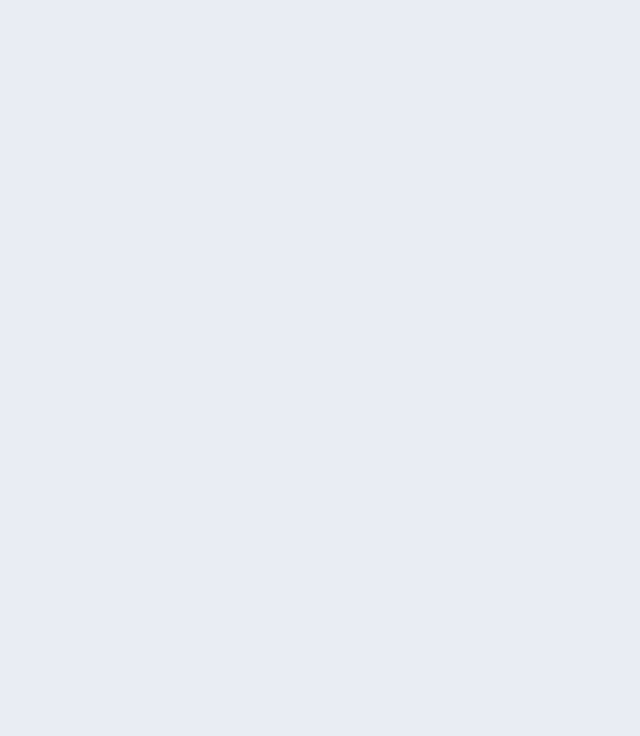
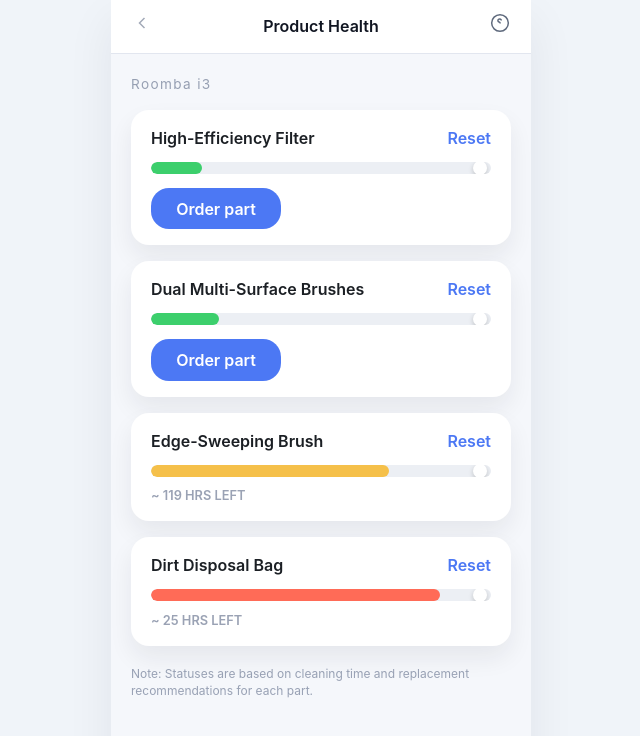
Before and after one commit to imilosk/roomba-net-ui, a Vue app: page /health in a window 1280 px wide. Before the commit this address had no page. Shown: the top 736 px of the page, without its empty margins (319-959 px from the left). Built offline with nearby package versions, Linux system fonts and the light colour scheme.

Commit message:
Add Product Health view and update routing in HomeView

```diff
--- a/src/router/index.ts
+++ b/src/router/index.ts
@@ -2,6 +2,7 @@
 import type { RouteRecordRaw } from 'vue-router'
 import HomeView from '../views/HomeView.vue'
 import ProductSettingsView from '../views/ProductSettingsView.vue'
+import ProductHealthView from '../views/ProductHealthView.vue'
 
 const routes: RouteRecordRaw[] = [
     {
@@ -13,6 +14,11 @@
         path: '/settings',
         name: 'settings',
         component: ProductSettingsView
+    },
+    {
+        path: '/health',
+        name: 'health',
+        component: ProductHealthView
     }
 ]
 
--- a/src/views/HomeView.vue
+++ b/src/views/HomeView.vue
@@ -4,7 +4,7 @@
 const router = useRouter()
 
 const quickLinks = [
-  { id: 'health', label: 'Product Health', icon: 'pulse', hasIndicator: true },
+  { id: 'health', label: 'Product Health', icon: 'pulse', hasIndicator: true, route: '/health' },
   { id: 'settings', label: 'Product Settings', icon: 'gear', route: '/settings' },
   { id: 'guide', label: "Owner's Guide", icon: 'book' },
   { id: 'help', label: 'Help', icon: 'lifebuoy' }
--- /dev/null
+++ b/src/views/ProductHealthView.vue
@@ -0,0 +1,260 @@
+<script setup lang="ts">
+import { useRouter } from 'vue-router'
+
+const router = useRouter()
+
+const parts = [
+  {
+    id: 'filter',
+    name: 'High-Efficiency Filter',
+    usagePercent: 15,
+    status: 'good',
+    canOrder: true,
+    canReset: true
+  },
+  {
+    id: 'brushes',
+    name: 'Dual Multi-Surface Brushes',
+    usagePercent: 20,
+    status: 'warning',
+    canOrder: true,
+    canReset: true
+  },
+  {
+    id: 'edge-brush',
+    name: 'Edge-Sweeping Brush',
+    usagePercent: 70,
+    status: 'good',
+    hoursLeft: '~ 119 HRS LEFT',
+    canReset: true
+  },
+  {
+    id: 'bag',
+    name: 'Dirt Disposal Bag',
+    usagePercent: 85,
+    status: 'critical',
+    hoursLeft: '~ 25 HRS LEFT',
+    canReset: true
+  }
+]
+
+const usageWidth = (percent: number) => `${Math.min(100, Math.max(0, percent))}%`
+const meterColor = (part: (typeof parts)[number]) => {
+  if (part.usagePercent < 70) return '#3ccf6c'
+  if (part.usagePercent < 80) return '#f5c04a'
+  return '#ff6b57'
+}
+
+function handleBack() {
+  router.back()
+}
+</script>
+
+<template>
+  <div class="health-screen">
+    <div class="health-shell">
+      <header class="health-header">
+        <button class="back-button" type="button" aria-label="Go back" @click="handleBack">
+          <svg viewBox="0 0 24 24" aria-hidden="true">
+            <path d="M15 6l-6 6 6 6" />
+          </svg>
+        </button>
+        <p class="health-title">Product Health</p>
+        <button class="help-button" type="button" aria-label="Help">
+          <svg viewBox="0 0 24 24" aria-hidden="true">
+            <path
+              d="M12 2a10 10 0 1010 10A10 10 0 0012 2zm0 14h0m.25-3.5a1.75 1.75 0 00-1.33-1.69 1.87 1.87 0 01-.92-3.1 2.12 2.12 0 013.25.32 1.73 1.73 0 01.25.92"
+            />
+          </svg>
+        </button>
+      </header>
+
+      <section class="health-content">
+        <p class="device-label">Roomba i3</p>
+        <ul class="parts-list">
+          <li v-for="part in parts" :key="part.id">
+            <article class="part-card">
+              <header class="part-header">
+                <p class="part-name">{{ part.name }}</p>
+                <button v-if="part.canReset" class="link-button" type="button">Reset</button>
+              </header>
+              <div class="part-meter">
+                <div
+                  class="part-meter-fill"
+                  :style="{ width: usageWidth(part.usagePercent), backgroundColor: meterColor(part) }"
+                ></div>
+                <div class="part-meter-knob"></div>
+              </div>
+              <p v-if="part.hoursLeft" class="part-meta">{{ part.hoursLeft }}</p>
+              <button v-if="part.canOrder" class="order-button" type="button">Order part</button>
+            </article>
+          </li>
+        </ul>
+        <p class="footnote">
+          Note: Statuses are based on cleaning time and replacement recommendations for each part.
+        </p>
+      </section>
+    </div>
+  </div>
+</template>
+
+<style scoped>
+.health-screen {
+  min-height: 100vh;
+  background: #f0f4f9;
+  display: flex;
+  justify-content: center;
+}
+
+.health-shell {
+  width: min(420px, 100%);
+  background: #ffffff;
+  min-height: 100vh;
+  display: flex;
+  flex-direction: column;
+  box-shadow: 0 20px 45px rgba(21, 31, 45, 0.07);
+}
+
+.health-header {
+  display: flex;
+  align-items: center;
+  justify-content: center;
+  position: relative;
+  padding: 0.9rem 1.25rem;
+  border-bottom: 1px solid #e2e6ef;
+}
+
+.back-button,
+.help-button {
+  border: none;
+  background: transparent;
+  position: absolute;
+  padding: 0.3rem;
+}
+
+.back-button {
+  left: 1rem;
+  color: #a3aab8;
+}
+
+.help-button {
+  right: 1rem;
+  color: #5f6a7d;
+}
+
+.back-button svg,
+.help-button svg {
+  width: 20px;
+  height: 20px;
+  stroke: currentColor;
+  stroke-width: 1.8;
+  fill: none;
+}
+
+.health-title {
+  margin: 0;
+  font-weight: 600;
+  color: #111622;
+  font-size: 1rem;
+}
+
+.health-content {
+  flex: 1;
+  padding: 1.25rem;
+  background: #f5f7fb;
+}
+
+.device-label {
+  font-size: 0.85rem;
+  color: #969fb2;
+  letter-spacing: 0.1em;
+  margin: 0 0 1rem;
+}
+
+.parts-list {
+  list-style: none;
+  margin: 0;
+  padding: 0;
+  display: flex;
+  flex-direction: column;
+  gap: 1rem;
+}
+
+.part-card {
+  background: #ffffff;
+  border-radius: 18px;
+  padding: 1rem 1.25rem;
+  box-shadow: 0 12px 24px rgba(23, 31, 43, 0.07);
+}
+
+.part-header {
+  display: flex;
+  justify-content: space-between;
+  align-items: center;
+  margin-bottom: 0.75rem;
+}
+
+.part-name {
+  margin: 0;
+  font-weight: 600;
+  color: #1b1f24;
+}
+
+.link-button {
+  border: none;
+  background: transparent;
+  color: #4c78f4;
+  font-weight: 600;
+  padding: 0;
+}
+
+.part-meter {
+  position: relative;
+  height: 12px;
+  border-radius: 999px;
+  background: #eceff4;
+  overflow: hidden;
+}
+
+.part-meter-fill {
+  height: 100%;
+  border-radius: inherit;
+}
+
+.part-meter-knob {
+  position: absolute;
+  top: 50%;
+  right: 4px;
+  transform: translateY(-50%);
+  width: 14px;
+  height: 14px;
+  border-radius: 50%;
+  background: #fff;
+  box-shadow: 0 2px 5px rgba(0, 0, 0, 0.2);
+}
+
+.part-meta {
+  margin: 0.6rem 0 0;
+  font-size: 0.8rem;
+  font-weight: 600;
+  color: #9aa2b4;
+}
+
+.order-button {
+  margin-top: 0.85rem;
+  width: 130px;
+  border: none;
+  border-radius: 18px;
+  padding: 0.55rem 0;
+  background: #4c78f4;
+  color: #fff;
+  font-weight: 600;
+}
+
+.footnote {
+  margin-top: 1.25rem;
+  font-size: 0.75rem;
+  color: #98a1b4;
+  line-height: 1.4;
+}
+</style>
```
